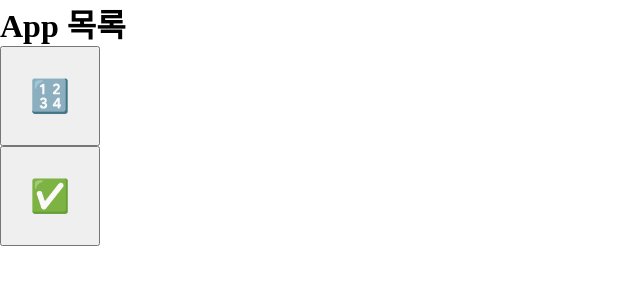
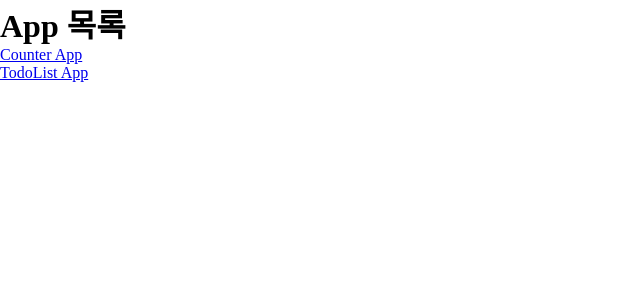
Before and after one commit to Mingarden08/Programming_3403, a React (Vite) app: page / in a window 1280 px wide. Shown: the top 300 px of the page, without its empty margins (0-640 px from the left). Built offline with nearby package versions, Linux system fonts and the light colour scheme.

Commit message:
RouterApp BrowserRouter, Routes, Route, Link

```diff
--- a/package.json
+++ b/package.json
@@ -12,7 +12,8 @@
   },
   "dependencies": {
     "react": "^19.2.4",
-    "react-dom": "^19.2.4"
+    "react-dom": "^19.2.4",
+    "react-router-dom": "^7.15.1"
   },
   "devDependencies": {
     "@cloudflare/vite-plugin": "^1.33.1",
--- /dev/null
+++ b/src/RouterApp.jsx
@@ -0,0 +1,31 @@
+import { BrowserRouter, Routes, Route, Link } from 'react-router-dom';
+import TodoListApp from './TodoListApp.jsx';
+import CounterApp from './CounterApp.jsx';
+
+function LinkButtonPageApp() {
+    return (
+        <div>
+            <h1>App 목록</h1>
+            <ul>
+                <li>
+                    <Link to="/counterapp">Counter App</Link>
+                </li>
+                <li>
+                    <Link to="/todolistapp">TodoList App</Link>
+                </li>
+            </ul>
+        </div>
+    )
+}
+
+export default function RouterApp() {
+    return (
+        <BrowserRouter>
+            <Routes>
+                <Route path="/" element={<LinkButtonPageApp />} />
+                <Route path="/counterapp" element={<CounterApp/>} />
+                <Route path="/todolistapp" element={<TodoListApp/>} />
+            </Routes>
+        </BrowserRouter>
+    )
+}
--- a/src/components/TodoItem.jsx
+++ b/src/components/TodoItem.jsx
@@ -28,6 +28,7 @@
             {!isEditing &&
                 <Checkbox
                     id={todo.id}
+                    checked={todo.isCompleted}
                     onChange={() => toggleTodo(todo.id)}
                 >{todo.text}</Checkbox>
             }
--- a/src/main.jsx
+++ b/src/main.jsx
@@ -3,10 +3,12 @@
 // import './index.css'
 // import CounterApp from './CounterApp.jsx'
 import './reset.css'
-import HomeApp from './HomeApp'
+import TodoListApp from './TodoListApp.jsx';
+import HomeApp from './HomeApp.jsx';
+import RouterApp from './RouterApp.jsx';
 
 createRoot(document.getElementById('root')).render(
   <StrictMode>
-    <HomeApp />
+    <RouterApp />
   </StrictMode>,
 )
```
Also changed, not shown: 2 other files (tests, documents, lock files or other folders).
